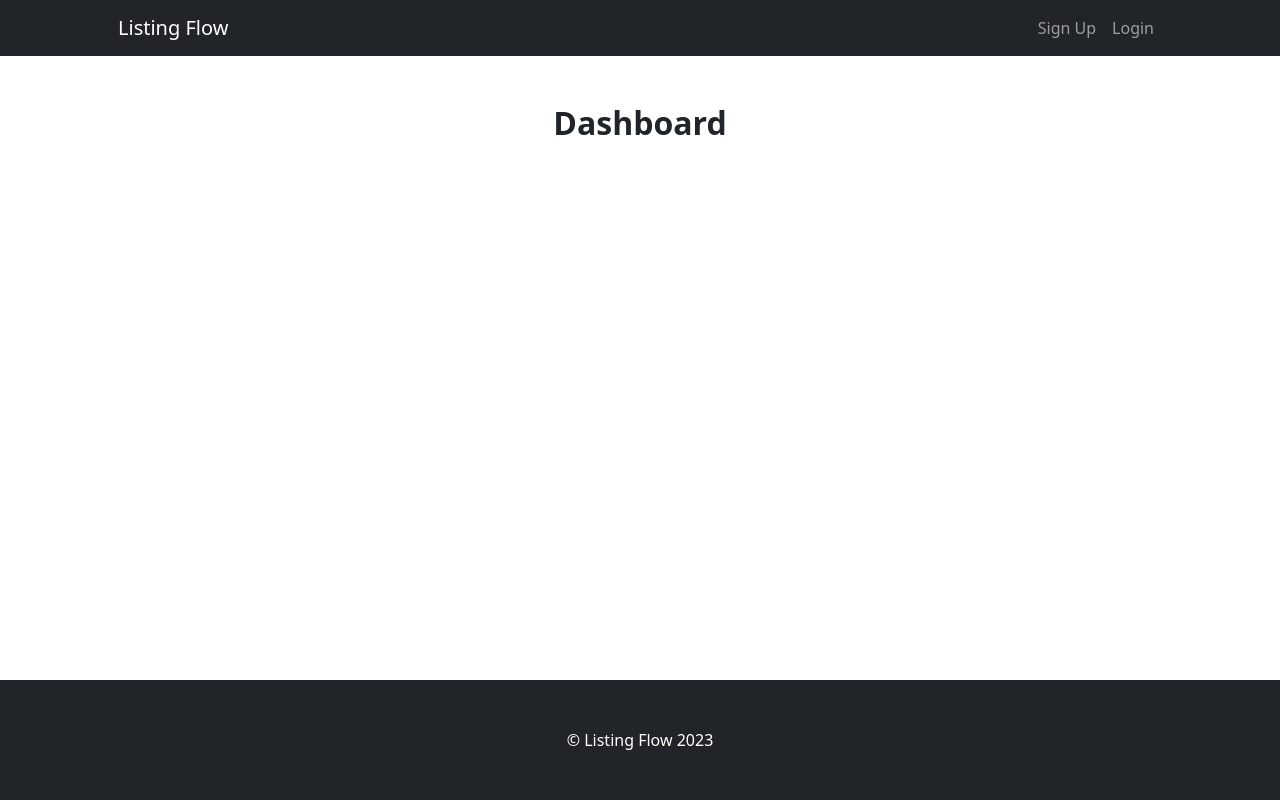
After one commit to bcm082/listingapp, a Flask app: page /dashboard in a window 1280 px wide. The commit adds this page. Run offline with Flask 3, Linux system fonts and the light colour scheme; the visitor is signed in with stand-in values (Sample User, id 1); some libraries are stand-ins or nearby versions.

Commit message:
Login to supabase logic

```diff
--- a/backend/app.py
+++ b/backend/app.py
@@ -1,4 +1,4 @@
-from flask import Flask, render_template, request, redirect, url_for
+from flask import Flask, render_template, request, redirect, url_for, session
 from supabase import create_client, Client
 import os
 from dotenv import load_dotenv
@@ -6,29 +6,51 @@ from dotenv import load_dotenv
 load_dotenv()
 
 app = Flask(__name__, static_folder='static')
+app.secret_key = 'secret_key'  # Add secret key for session
 
 SUPABASE_URL = os.getenv('SUPABASE_URL')
 SUPABASE_KEY = os.getenv('SUPABASE_KEY')
 supabase: Client = create_client(SUPABASE_URL, SUPABASE_KEY)
 
+# Assuming you have some user authentication mechanism
+# Mock function to check if user is logged in
+def is_logged_in():
+    return session.get('logged_in', False)
+
 @app.route('/')
 def index():
     return render_template('index.html')
 
+# Testing Supabase Route
 @app.route('/test-supabase')
 def test_supabase():
     # Example of fetching data from a table named 'test_table'
     response = supabase.table('accounts').select('*').execute()
     return response.data if response.data else {"error": "No data found or an error occurred."}
 
+@app.route('/dashboard')
+def dashboard():
+    if not is_logged_in():
+        return redirect(url_for('login'))
+    return render_template('dashboard.html')
+
 @app.route('/login', methods=['GET', 'POST'])
 def login():
     if request.method == 'POST':
-        # Handle login logic here
-        username = request.form['username']
+        account_name = request.form['accountName']
+        email = request.form['email']
         password = request.form['password']
-        # Add authentication logic
-        return redirect(url_for('index'))  # Redirect to home after login
+        # Query the accounts table to get the account ID
+        account_response = supabase.table('accounts').select('id').eq('account_name', account_name).execute()
+        if account_response.data:
+            account_id = account_response.data[0]['id']
+            # Query the users table with the account ID, email, and password
+            user_response = supabase.table('users').select('*').eq('id', account_id).eq('email', email).eq('password', password).execute()
+            if user_response.data:
+                session['logged_in'] = True
+                return redirect(url_for('dashboard'))  # Redirect to dashboard after successful login
+        # Handle login failure
+        return render_template('login.html', error="Invalid account name, email, or password. Please try again.")
     return render_template('login.html')
 
 @app.route('/register', methods=['GET', 'POST'])
@@ -36,11 +58,11 @@ def register():
     if request.method == 'POST':
         # Handle registration logic here
         account_name = request.form['accountName']
-        username = request.form['username']
         email = request.form['email']
         password = request.form['password']
         # Add registration logic
-        return redirect(url_for('login'))  # Redirect to login after registration
+        session['logged_in'] = True  # Mock registration
+        return redirect(url_for('dashboard'))  # Redirect to dashboard after registration
     return render_template('register.html')
 
 if __name__ == '__main__':
--- /dev/null
+++ b/backend/templates/dashboard.html
@@ -0,0 +1,11 @@
+{% extends "base.html" %}
+
+{% block title %}Dashboard{% endblock %}
+
+{% block content %}
+<div class="container px-5 my-5">
+    <div class="text-center mb-5">
+        <h2 class="fw-bolder">Dashboard</h2>
+    </div>
+</div>
+{% endblock %}
```
Also changed, not shown: backend/templates/login.html (+8 -3 lines).
